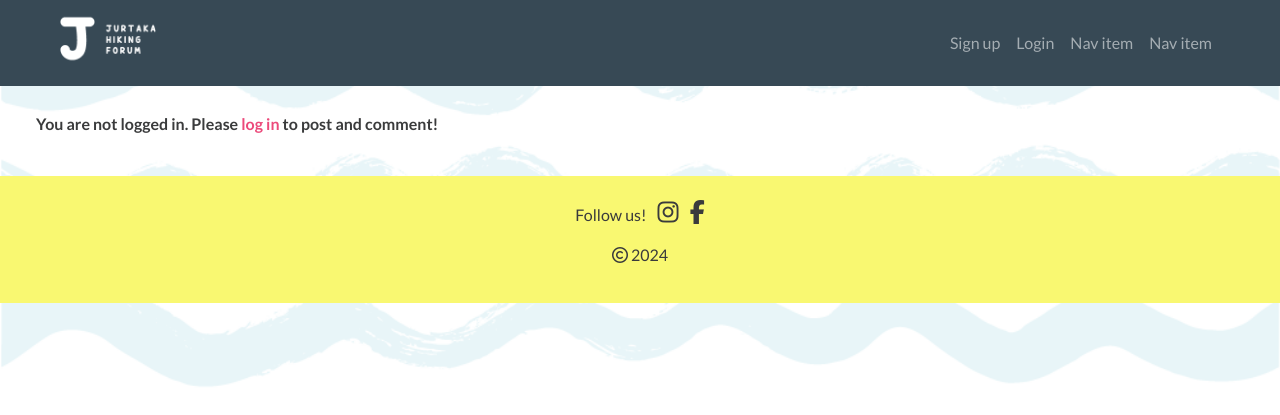
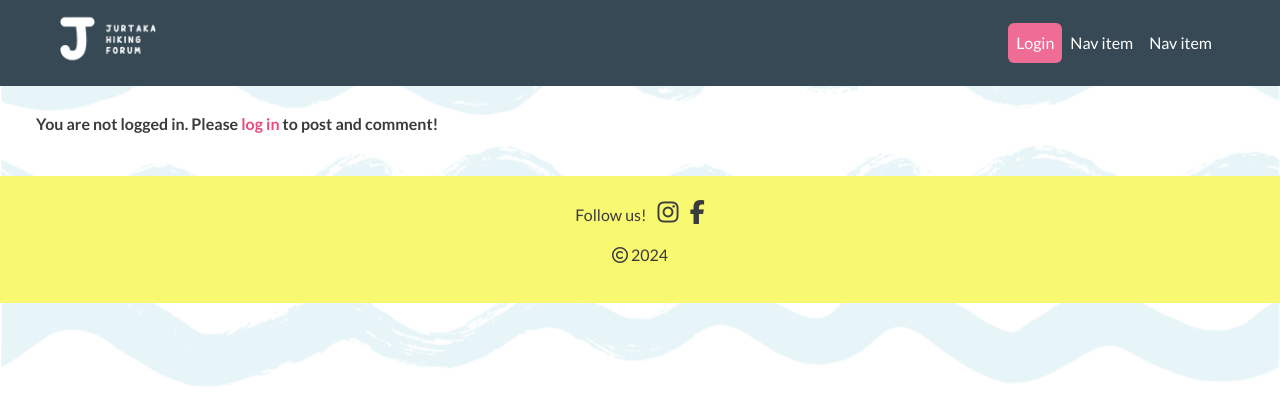
Before and after one commit to lienebriede/My-project-django, a Django app: page / in a window 1280 px wide. Shown: the top 415 px of the page. Run offline with Django 4.2, Linux system fonts and the light colour scheme; data that the repository does not hold is empty; parts of the project's set-up code (start-up, migrations or seed data) failed here and were passed over; some libraries are stand-ins or nearby versions.

Commit message:
Add log in button style in navbar

```diff
--- a/forum/templates/forum/index.html
+++ b/forum/templates/forum/index.html
@@ -5,7 +5,7 @@
 <!-- Post list display -->
 <div class="container-fluid">
     {% for post in object_list %}
-    <div class="row m-3 comment-container">
+    <div class="row m-3 post-container">
         <div class="col-4">
             <p class="mb-0">Posted by <strong>{{post.author}}</strong></p>
             <p>{{post.created_on}}</p>
--- a/static/css/style.css
+++ b/static/css/style.css
@@ -12,6 +12,14 @@ body {
 
 .navbar {
     background-color: #374955;
+}
+
+.btn-navbar {
+    heigth: 25%;
+}
+
+.nav-link {
+    color: white;
 }
 
 a {
@@ -55,12 +63,12 @@ i {
 }
 
 .btn-primary {
-    background-color: #ef6c94;
+    background-color: #ef6c94 !important;
     border-color: #ef6c94;
 }
 
 .btn-primary:hover {
-    background-color: #ec4a7b;
+    background-color: #ec4a7b !important;
     border-color: #ec4a7b;
 }
 
@@ -81,7 +89,12 @@ i {
 .form-control {
     background-color: #f4f7f7b9 !important;
     border-radius: 10px !important;
-    border-color: #f4f7f7 !important;
+    border-color: #f4f7f7b9 !important;
+}
+
+.post-container {
+    background-color: rgb(255, 255, 255) !important;
+    border-radius: 10px !important;
 }
 
 .fa-comment {
--- a/templates/base.html
+++ b/templates/base.html
@@ -35,20 +35,16 @@
                 <span class="navbar-toggler-icon"></span>
             </button>
             <div class="collapse navbar-collapse" id="navbarText">
-                <ul class="navbar-nav ms-auto">
+                <ul class="navbar-nav ms-auto text-center">
                     {% if user.is_authenticated %}
                     <li class="nav-item">
-                        <a class="nav-link {% if request.path == logout_url %}active{% endif %}" aria-current="page"
-                            href="{% url 'account_logout' %}">Logout</a>
+                        <a class="btn btn-primary col-6 col-sm-2 col-md-12 mx-auto nav-link {% if request.path == logout_url %}active{% endif %}"
+                            aria-current="page" href="{% url 'account_logout' %}">Logout</a>
                     </li>
                     {% else %}
                     <li class="nav-item">
-                        <a class="nav-link {% if request.path == signup_url %}active" aria-current="page{% endif %}"
-                            href="{% url 'account_signup' %}">Sign up</a>
-                    </li>
-                    <li class="nav-item">
-                        <a class="nav-link {% if request.path == login_url %}active{% endif %}" aria-current="page"
-                            href="{% url 'account_login' %}">Login</a>
+                        <a class="btn btn-primary col-6 col-sm-2 col-md-12 mx-auto nav-link {% if request.path == login_url %}active{% endif %}"
+                            aria-current="page" href="{% url 'account_login' %}">Login</a>
                     </li>
                     {% endif %}
                     <li class="nav-item">
```
